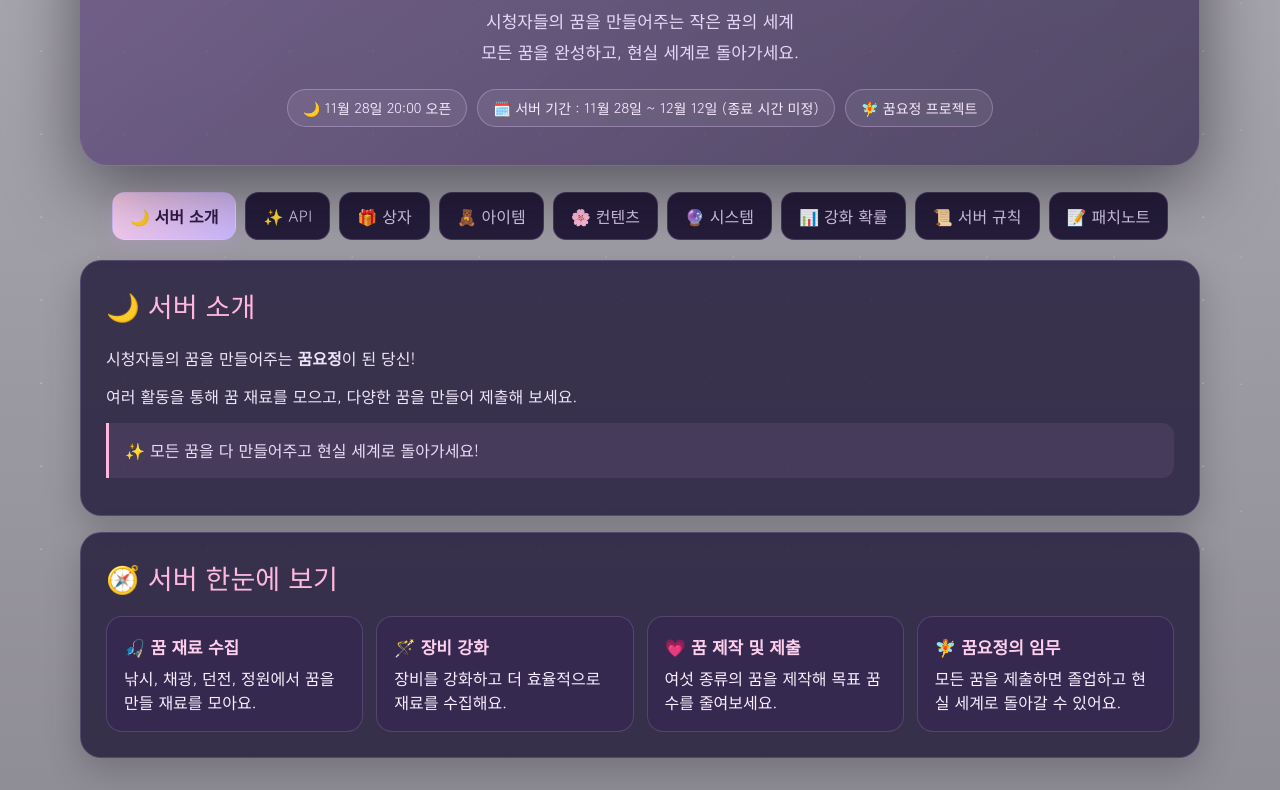
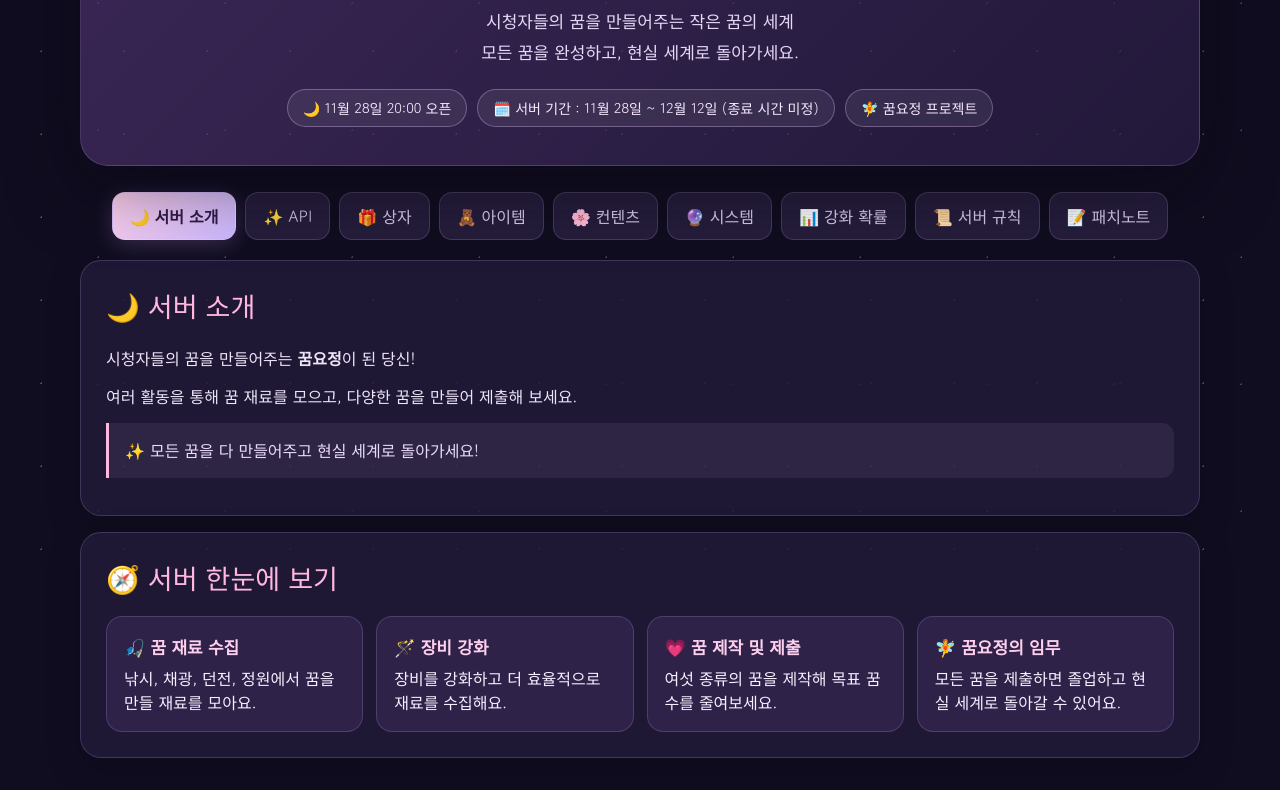
Before and after one commit to clearbody/mongdllre, a plain HTML site: page index.html in a window 1280 px wide. Shown: the part 239-1029 px from the top of the page. Drawn offline with Linux system fonts and the light colour scheme.

Commit message:
Update index.html

```diff
--- a/index.html
+++ b/index.html
@@ -8,7 +8,7 @@
 @import url('https://fonts.googleapis.com/css2?family=Gowun+Dodum&family=Jua&display=swap');
 :root{--bg:#100d20;--panel:rgba(35,27,59,.82);--panel2:rgba(54,39,82,.72);--pink:#ffb7df;--lav:#cdbaff;--purple:#a78bfa;--text:#f7efff;--muted:#c9bddb;--line:rgba(220,190,255,.18)}
 *{box-sizing:border-box}
-body{margin:0;min-height:100vh;color:var(--text);font-family:'Gowun Dodum',sans-serif;background-image:linear-gradient(rgba(15,10,30,.34),rgba(15,10,30,.48)),url("꿈몽서버배경.jpg");background-size:cover;background-position:center center;background-repeat:no-repeat;background-attachment:fixed}
+body{margin:0;min-height:100vh;color:var(--text);font-family:'Gowun Dodum',sans-serif;background-color:var(--bg);background-image:none}
 body:before{content:"";position:fixed;inset:0;pointer-events:none;opacity:.25;background-image:radial-gradient(#fff 1px,transparent 1px),radial-gradient(#e8caff 1px,transparent 1px);background-size:83px 83px,127px 127px;background-position:0 0,35px 52px}
 .wrap{width:min(1120px,94%);margin:auto;padding:42px 0 70px;position:relative}
 .hero{text-align:center;padding:46px 20px 38px;border:1px solid var(--line);border-radius:28px;background:linear-gradient(135deg,rgba(87,57,120,.62),rgba(42,30,70,.68));box-shadow:0 20px 70px #08051180;overflow:hidden;position:relative}
```
